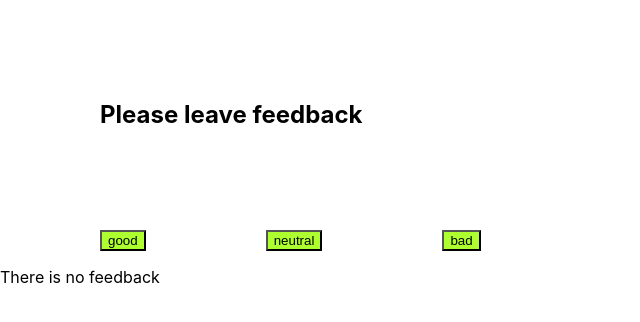
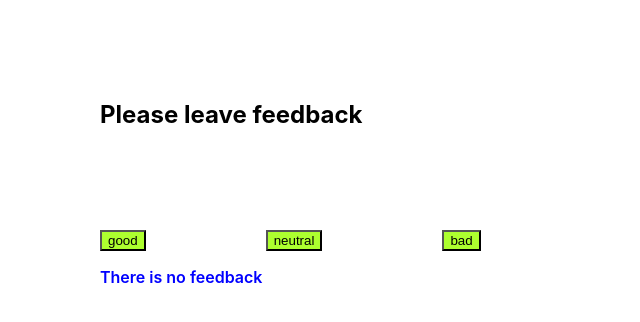
Before and after one commit to JamesKirk1985/goit-react-hw-02-feedback, a React (Create React App) app: page / in a window 1280 px wide. Shown: the top 322 px of the page, without its empty margins (0-640 px from the left). Built offline with nearby package versions, Linux system fonts and the light colour scheme.

Commit message:
repair 02 - 1

```diff
--- a/src/components/Notification/Notification.module.css
+++ b/src/components/Notification/Notification.module.css
@@ -1,4 +1,4 @@
-.massege {
+.massage {
   margin-left: 100px;
   font-weight: 600;
   color: blue;
```
